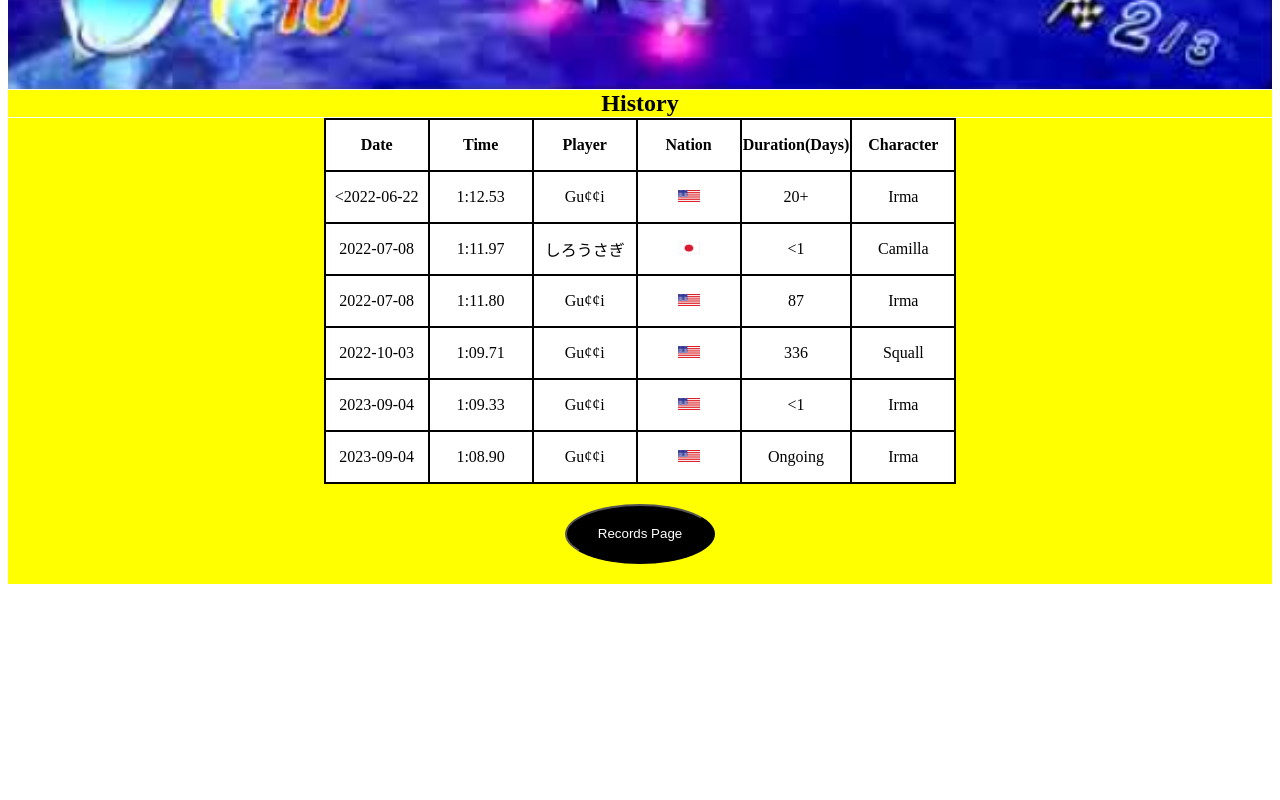
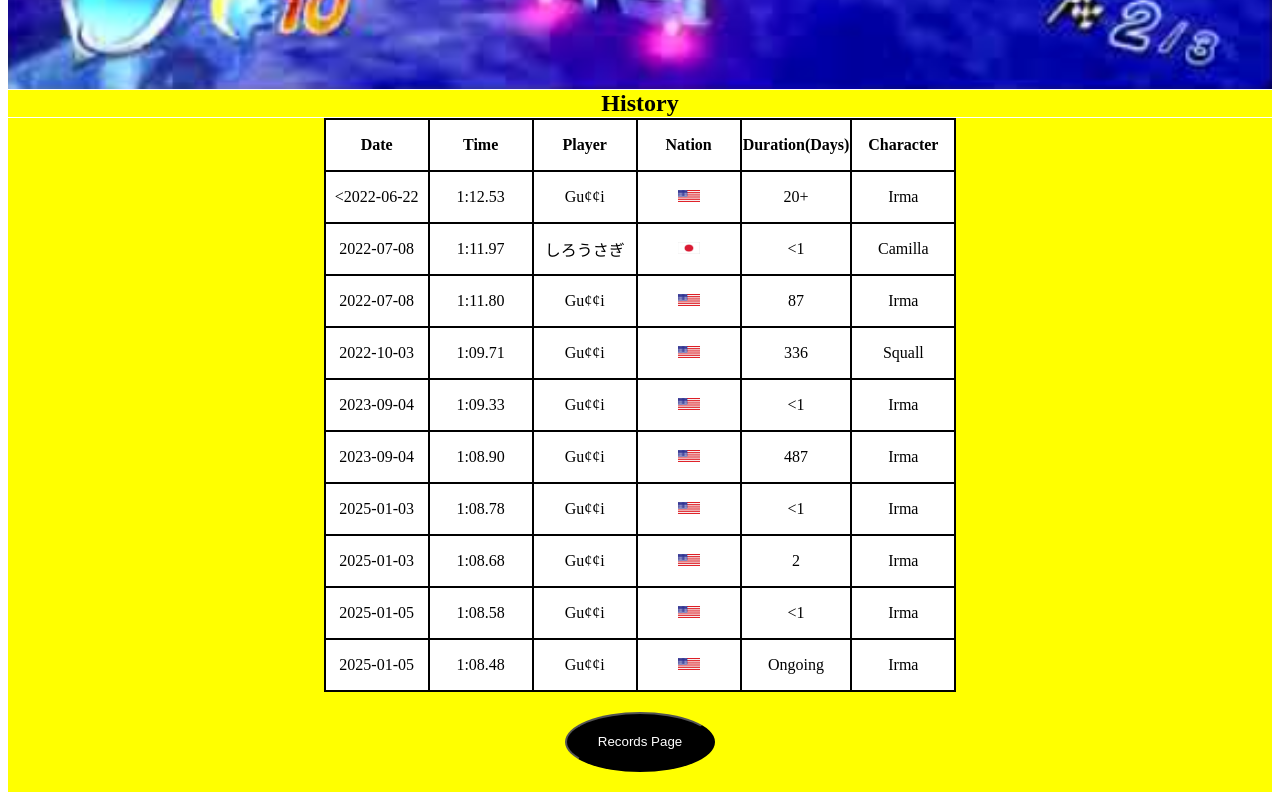
Before and after one commit to Ahutchin948/ChocoboGPWorldRecords, a plain HTML site: page T16Beginner.html in a window 1280 px wide. Shown: the part 653-1453 px from the top of the page. Before the commit the page ends 1245 px from the top, so only its background shows below. Drawn offline with Linux system fonts and the light colour scheme.

Commit message:
Add files via upload

```diff
--- a/T16Beginner.html
+++ b/T16Beginner.html
@@ -159,6 +159,54 @@
         <td><center>1:08.90</center></td>
         <td><center>Gu¢¢i</center></td>
         <td><center><img alt="USA" title="USA" src="USAFlag.png" height="12" width=22></center></td>
+        <td><center>487</center></td>
+        <td><center>Irma</center></td>
+
+    </tr>
+
+
+    <tr>
+        <td><center>2025-01-03</center></td>
+        <td><center>1:08.78</center></td>
+        <td><center>Gu¢¢i</center></td>
+        <td><center><img alt="USA" title="USA" src="USAFlag.png" height="12" width=22></center></td>
+        <td><center><1 </center></td>
+        <td><center>Irma</center></td>
+
+    </tr>
+
+
+
+    <tr>
+        <td><center>2025-01-03</center></td>
+        <td><center>1:08.68</center></td>
+        <td><center>Gu¢¢i</center></td>
+        <td><center><img alt="USA" title="USA" src="USAFlag.png" height="12" width=22></center></td>
+        <td><center>2</center></td>
+        <td><center>Irma</center></td>
+
+    </tr>
+
+
+
+    <tr>
+        <td><center>2025-01-05</center></td>
+        <td><center>1:08.58</center></td>
+        <td><center>Gu¢¢i</center></td>
+        <td><center><img alt="USA" title="USA" src="USAFlag.png" height="12" width=22></center></td>
+        <td><center><1 </center></td>
+        <td><center>Irma</center></td>
+
+    </tr>
+
+
+
+
+    <tr>
+        <td><center>2025-01-05</center></td>
+        <td><center>1:08.48</center></td>
+        <td><center>Gu¢¢i</center></td>
+        <td><center><img alt="USA" title="USA" src="USAFlag.png" height="12" width=22></center></td>
         <td><center>Ongoing</center></td>
         <td><center>Irma</center></td>
 
```
